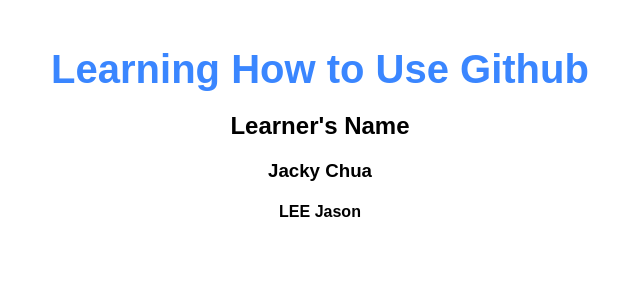
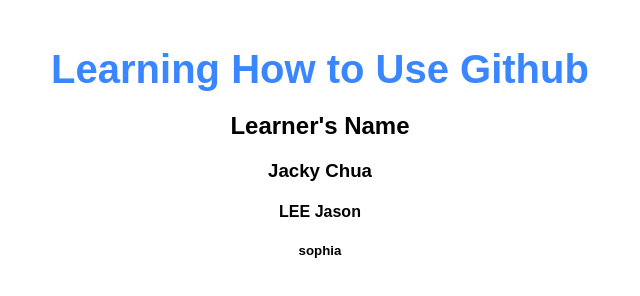
Before and after one commit to Sophia202407/test1, a plain HTML site: page index.html in a window 1280 px wide. Shown: the full height of the page, 320-960 px from the left. Drawn offline with Linux system fonts and the light colour scheme.

Commit message:
Update index.html-add sophia

```diff
--- a/index.html
+++ b/index.html
@@ -11,5 +11,6 @@
     <h2>Learner's Name</h2>
     <h3>Jacky Chua</h3>
     <h4> LEE Jason</h4>
+    <h5>sophia</h5>
 </body>
 </html>
```
